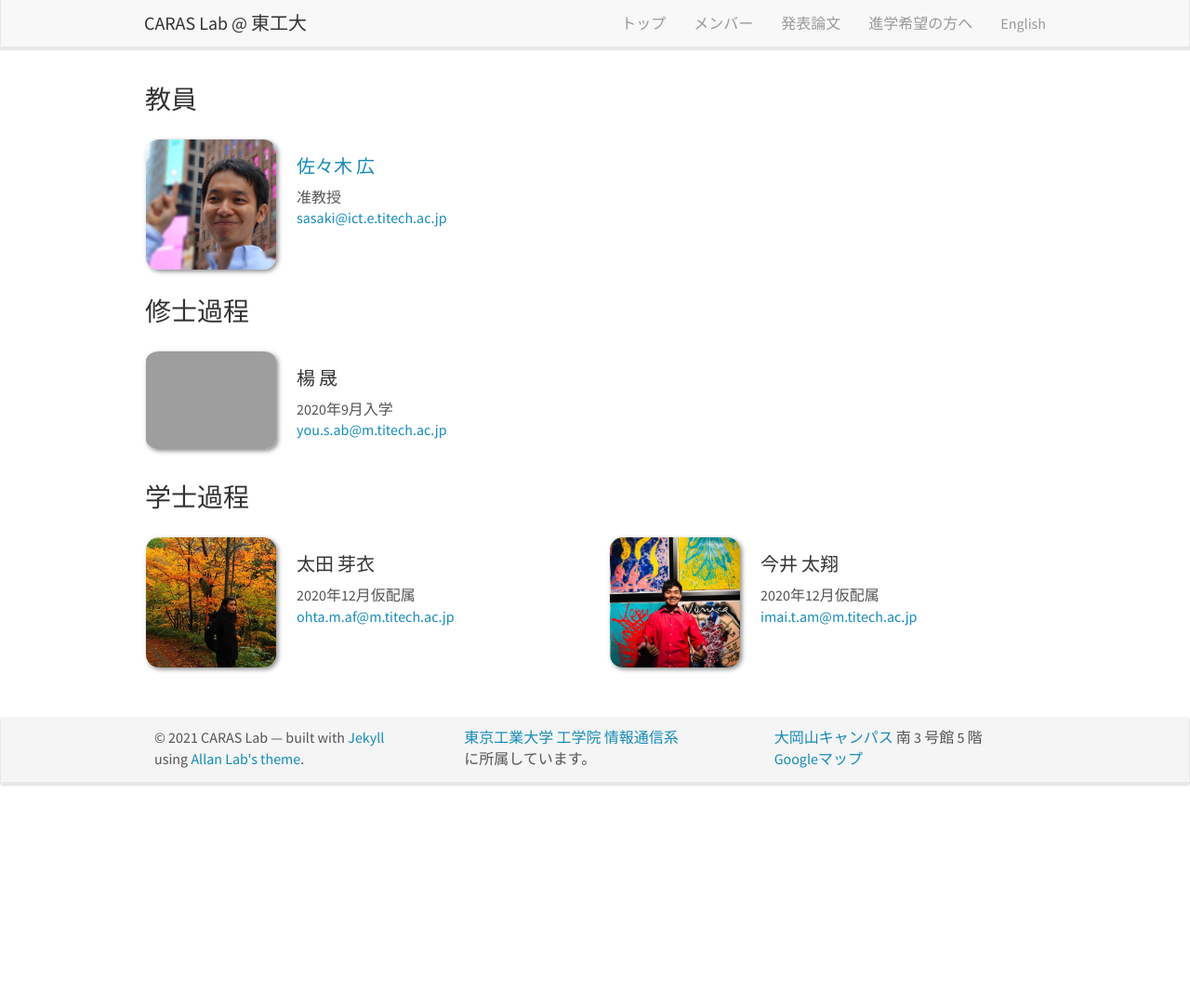
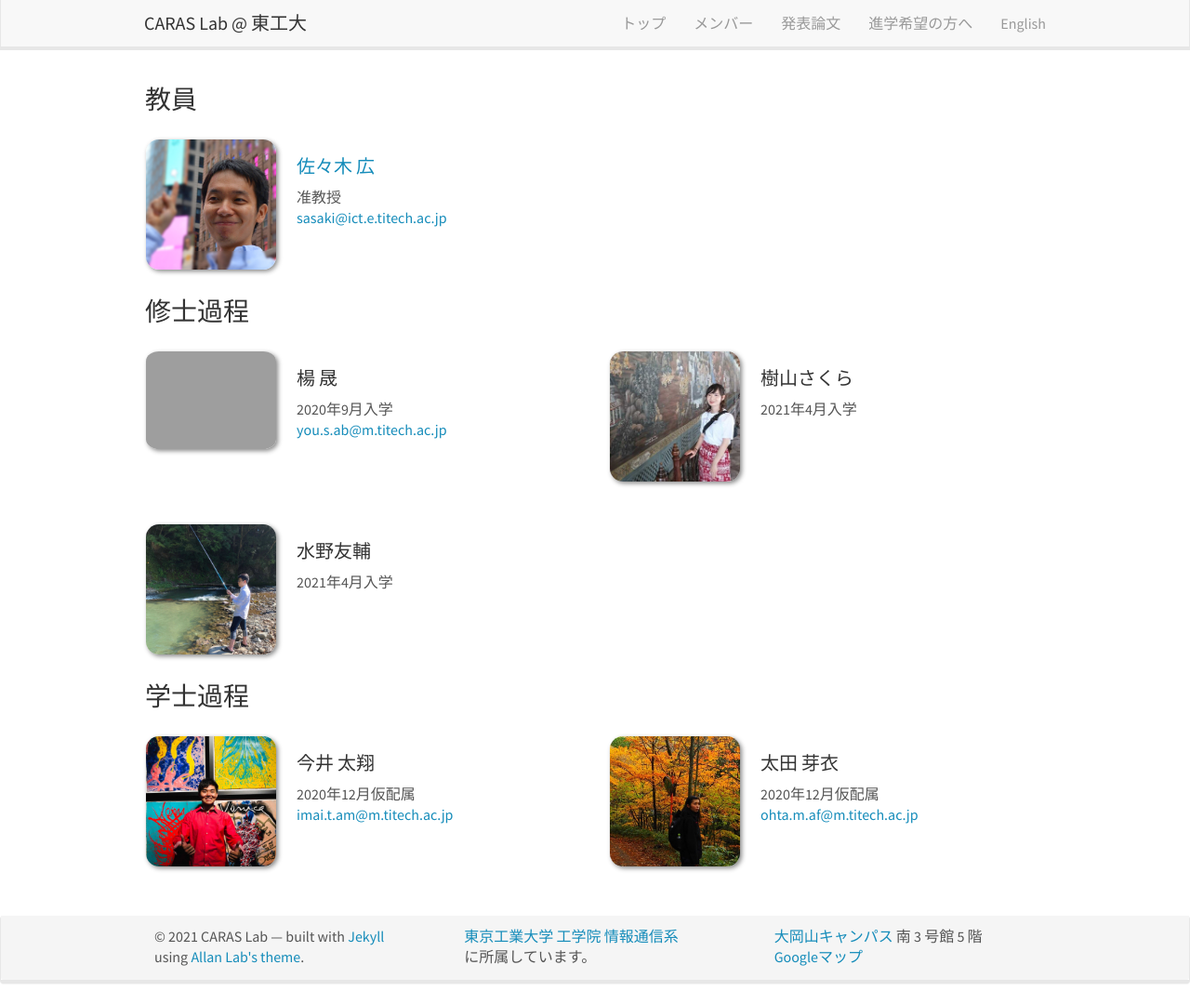
Before and after one commit to titech-caras/titech-caras.github.io, a Jekyll site: the page built from _pages/people.md, in a window 1280 px wide and 1080 px high. Shown: the whole window at 93% size. Built offline with Jekyll 4.4.1, drawn with Linux system fonts in a browser that asks for light colours; nearby versions of some CDN libraries.

Commit message:
Add Sakura and Yusuke

```diff
--- a/_data/news-en.yml
+++ b/_data/news-en.yml
@@ -1,3 +1,5 @@
+- date: <b>Apr 2021</b>
+  headline: Sakura and Yusuke joined our group!
 - date: <b>Dec 2020</b>
   headline: Mei and Taiga joined our group!
 - date: <b>Sep 2020</b>
--- a/_data/news.yml
+++ b/_data/news.yml
@@ -1,3 +1,5 @@
+- date: <b>2021 年 4 月</b>
+  headline: 樹山さくらさんと水野友輔さんがグループに加わりました！
 - date: <b>2021 年 3 月</b>
   headline: 大学院の入試説明会および研究室説明会は <a href="http://www.ict.e.titech.ac.jp/ict_briefing/">オンライン</a> で行ないます。
 - date: <b>2020 年 12 月</b>
--- a/_data/students-master.yml
+++ b/_data/students-master.yml
@@ -3,3 +3,15 @@
   info: 2020年9月入学
   email: you.s.ab@m.titech.ac.jp
   website:
+
+- name: 樹山さくら
+  photo: sakura-kiyama.jpg
+  info: 2021年4月入学
+  email:
+  website:
+
+- name: 水野友輔
+  photo: yusuke-mizuno.jpg
+  info: 2021年4月入学
+  email:
+  website:
```
Also changed, not shown: _data/students-grad-en.yml (+12 -0 lines), _data/students-undergrad-en.yml (+6 -6 lines), _data/students-undergrad.yml (+6 -6 lines), files/images/people/sakura-kiyama.jpg (added), files/images/people/yusuke-mizuno.jpg (added).
